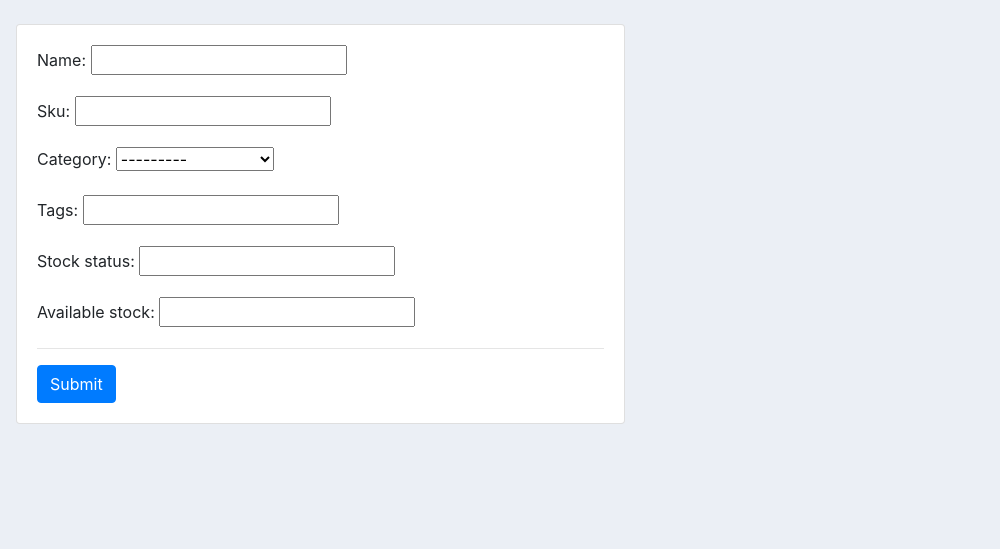
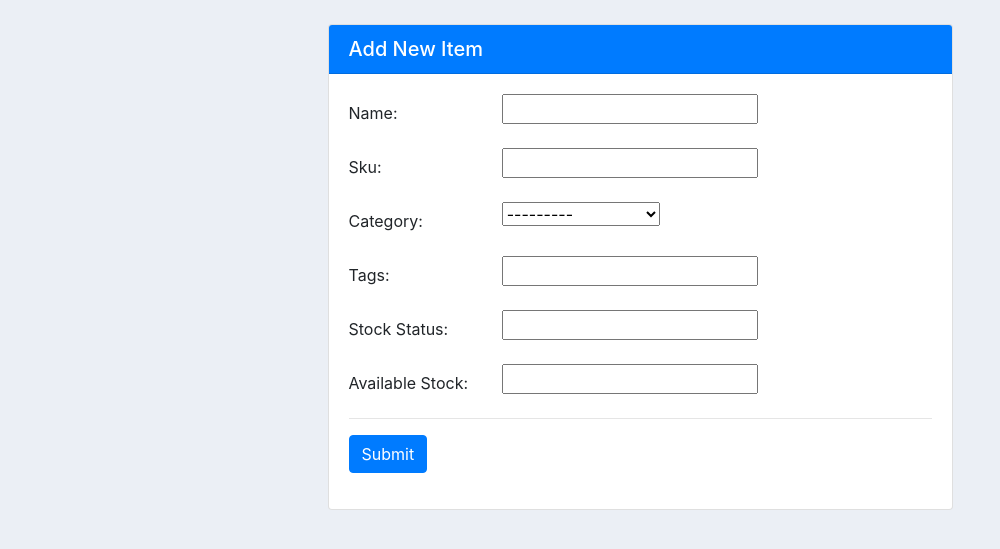
Before and after one commit to mmishra1bing/Kai, a Django app: page /CreateProduct/ in a window 1280 px wide. Shown: the top 549 px of the page, without its empty margins (0-1000 px from the left). Run offline with Django 5.2, Linux system fonts and the light colour scheme; a user stored in the database is signed in; some libraries are stand-ins or nearby versions.

Commit message:
Update create_product.html

```diff
--- a/kaizn/backend/templates/backend/create_product.html
+++ b/kaizn/backend/templates/backend/create_product.html
@@ -1,16 +1,59 @@
 {% extends 'backend/main.html' %}
 {% block content %}
-
 <br>
-<div class="row">
+<div class="row justify-content-center">
     <div class="col-md-6">
-        <div class="card card-body ml-3">
-            <form action="" method="POST">
-                {% csrf_token %}
-                {{ form.as_p }}
-                <hr>
-                <input class="btn btn-primary" type="submit" name="Submit">
-            </form>
+        <div class="card">
+            <div class="card-header bg-primary text-white">
+                <h5 class="mb-0">Add New Item</h5>
+            </div>
+            <div class="card-body">
+                <form action="" method="POST">
+                    {% csrf_token %}
+                    <div class="form-group row">
+                        <label for="id_name" class="col-sm-3 col-form-label">Name:</label>
+                        <div class="col-sm-9">
+                            {{ form.name }}
+                        </div>
+                    </div>
+                    <div class="form-group row">
+                        <label for="id_sku" class="col-sm-3 col-form-label">Sku:</label>
+                        <div class="col-sm-9">
+                            {{ form.sku }}
+                        </div>
+                    </div>
+                    <div class="form-group row">
+                        <label for="id_category" class="col-sm-3 col-form-label">Category:</label>
+                        <div class="col-sm-9">
+                            {{ form.category }}
+                        </div>
+                    </div>
+                    <div class="form-group row">
+                        <label for="id_tags" class="col-sm-3 col-form-label">Tags:</label>
+                        <div class="col-sm-9">
+                            {{ form.tags }}
+                        </div>
+                    </div>
+                    <div class="form-group row">
+                        <label for="id_stock_status" class="col-sm-3 col-form-label">Stock Status:</label>
+                        <div class="col-sm-9">
+                            {{ form.stock_status }}
+                        </div>
+                    </div>
+                    <div class="form-group row">
+                        <label for="id_available_stock" class="col-sm-3 col-form-label">Available Stock:</label>
+                        <div class="col-sm-9">
+                            {{ form.available_stock }}
+                        </div>
+                    </div>
+                    <hr>
+                    <div class="form-group row">
+                        <div class="col-sm-12">
+                            <button type="submit" class="btn btn-primary">Submit</button>
+                        </div>
+                    </div>
+                </form>
+            </div>
         </div>
     </div>
 </div>
```
